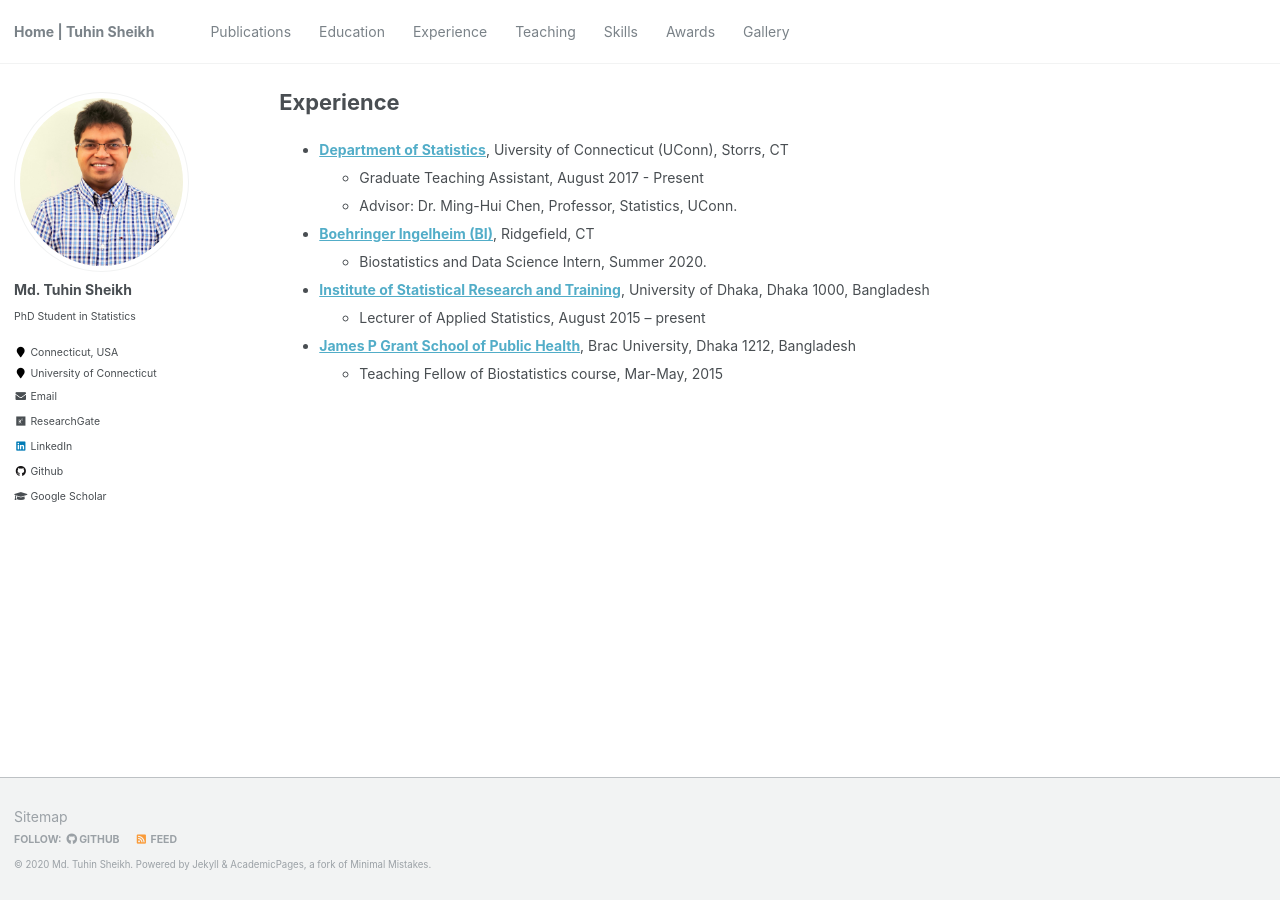
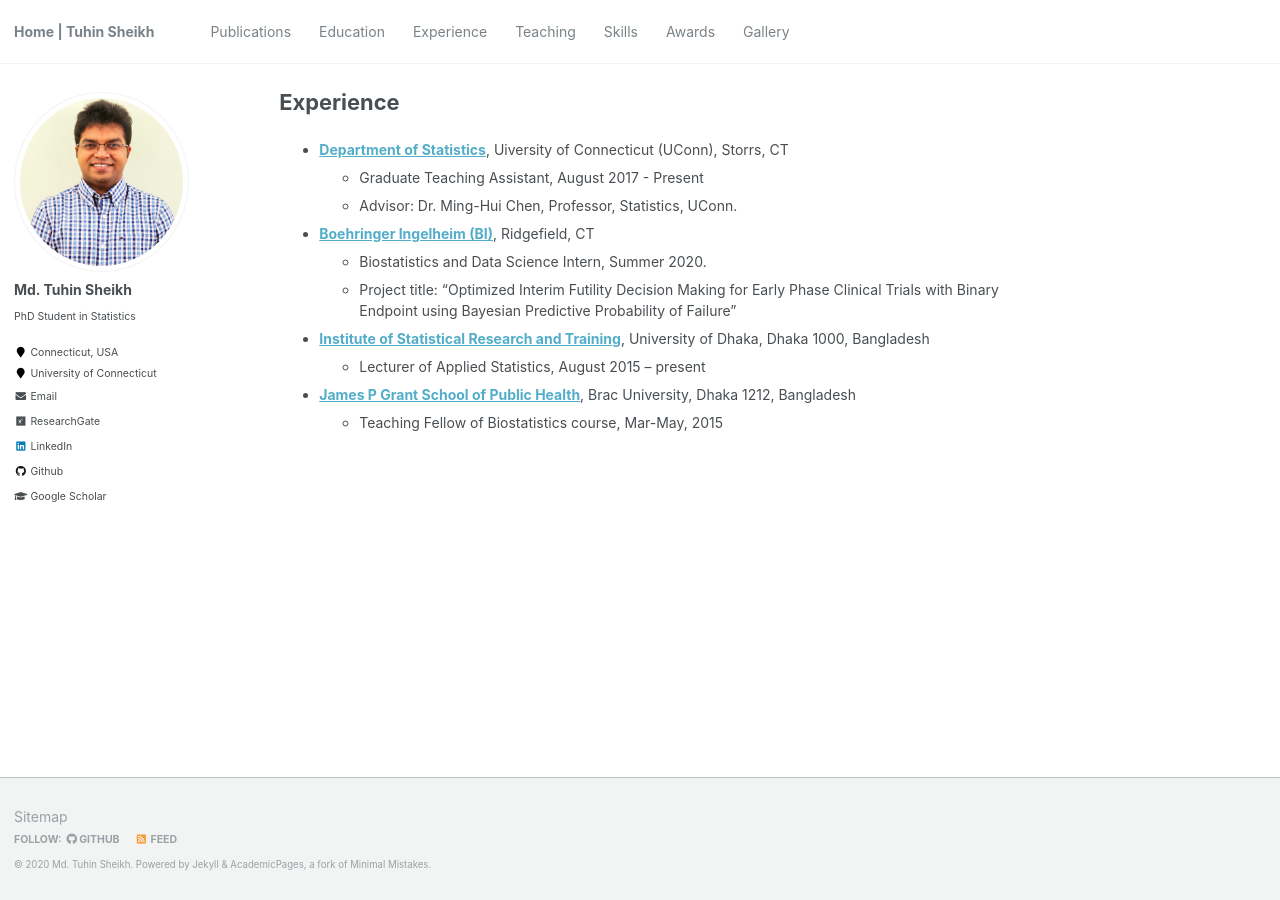
Before and after one commit to mdtuhinsheikh/mdtuhinsheikh.github.io, a Jekyll site: the page built from _pages/experience.md, in a window 1280 px wide. Built offline with Jekyll 4.4.1, drawn with Linux system fonts in a browser that asks for light colours.

Commit message:
Update experience.md

```diff
--- a/_pages/experience.md
+++ b/_pages/experience.md
@@ -9,6 +9,7 @@ author_profile: true
   - Advisor: Dr. Ming-Hui Chen, Professor, Statistics, UConn.
 * **[Boehringer Ingelheim (BI)](https://www.boehringer-ingelheim.com/)**, Ridgefield, CT
   - Biostatistics and Data Science Intern, Summer 2020.
+  - Project title: "Optimized Interim Futility Decision Making for Early Phase Clinical Trials with Binary Endpoint using Bayesian Predictive Probability of Failure"
 * **[Institute of Statistical Research and Training](https://www.isrt.ac.bd/people/tsheikh/)**, University of Dhaka, Dhaka 1000, Bangladesh
   - Lecturer of Applied Statistics, August 2015 -- present
 * **[James P Grant School of Public Health](http://sph.bracu.ac.bd/)**, Brac University, Dhaka 1212, Bangladesh
```
